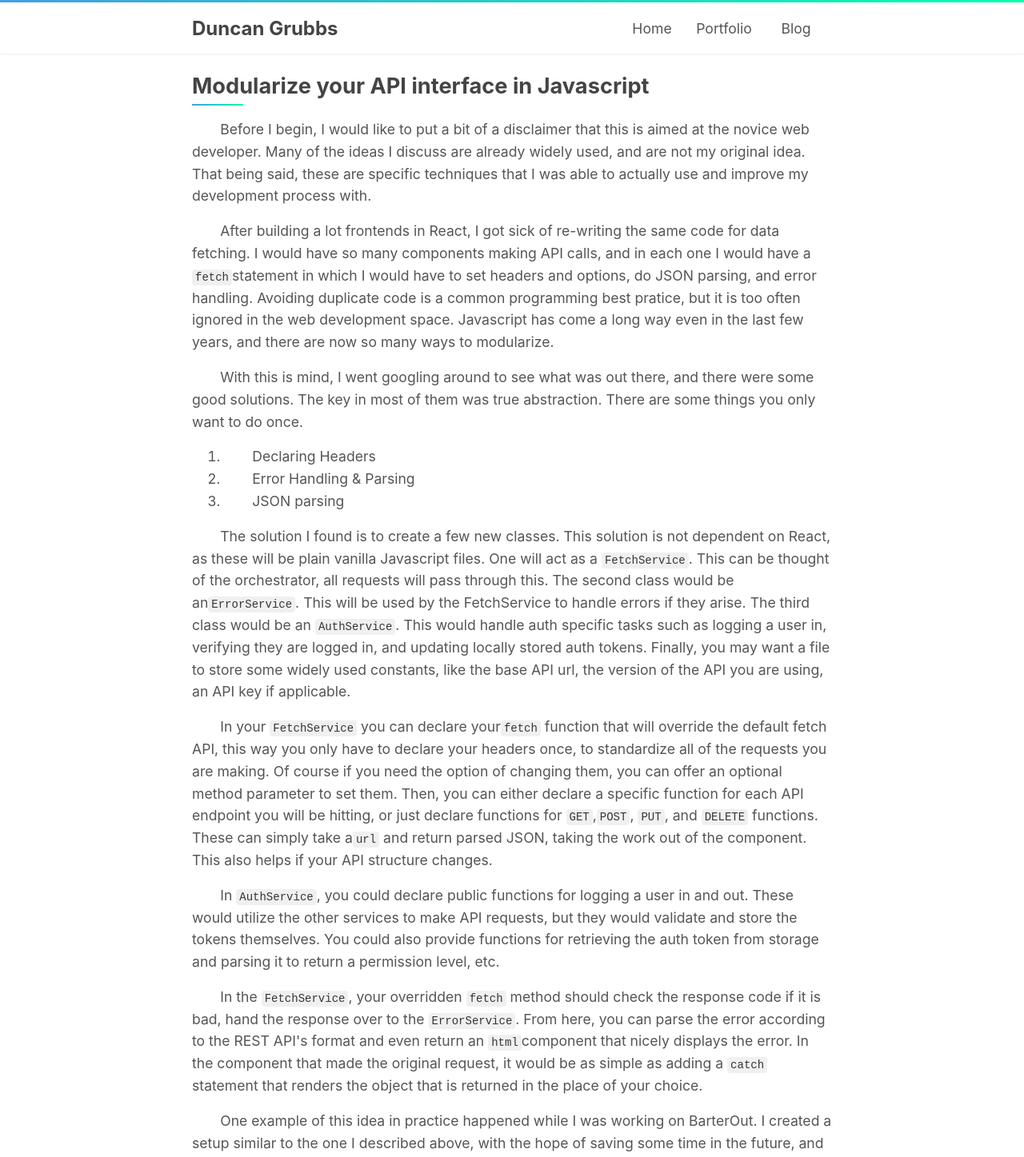
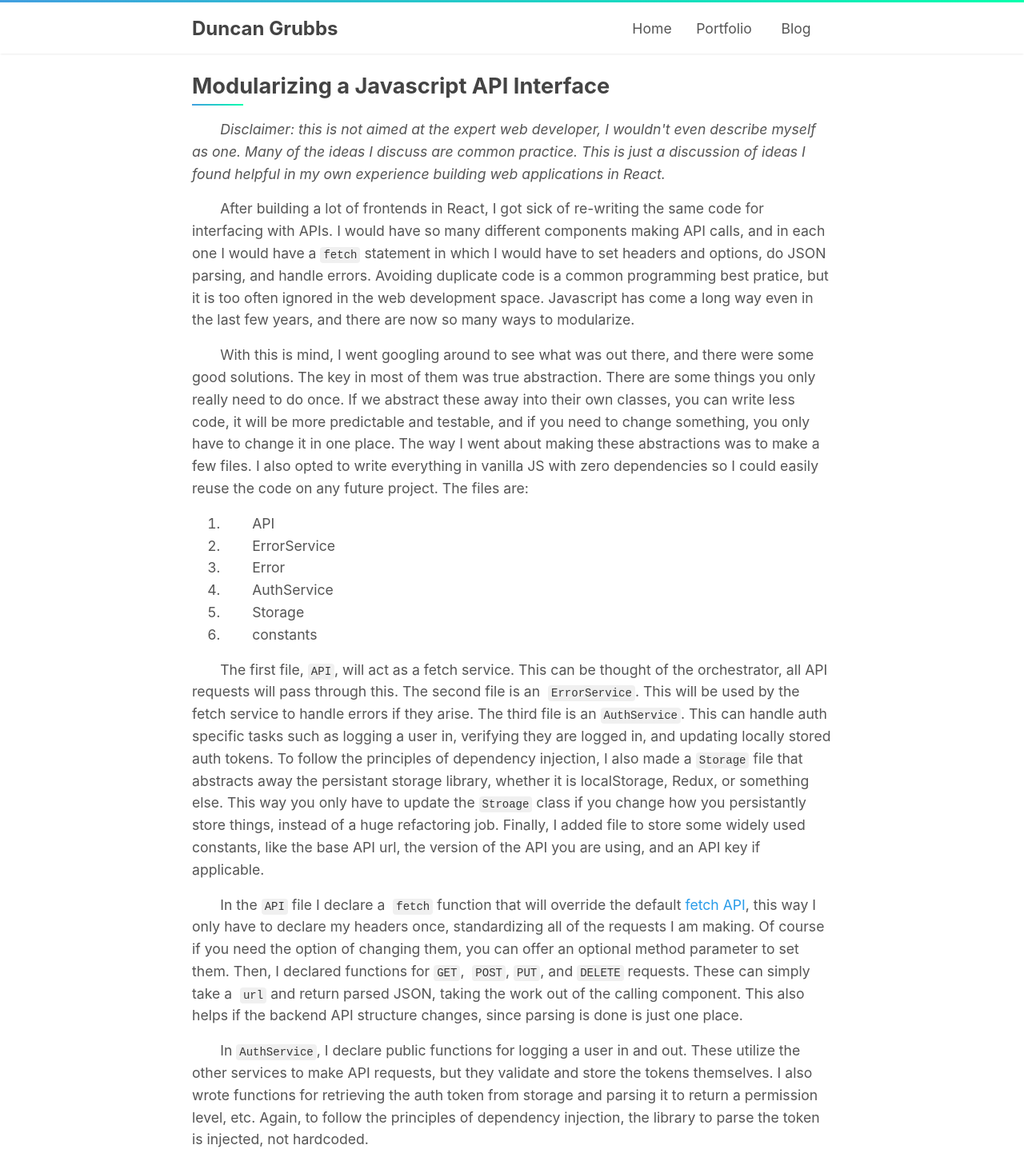
Before and after one commit to duncangrubbs/portfolio, a React (Create React App) app: page /blog/oct012020 in a window 1280 px wide. Shown: the top 1447 px of the page at 80% size. Built offline with nearby package versions, Linux system fonts and the light colour scheme.

Commit message:
Blog post edits.

```diff
--- a/src/routes/blog/OCT012020.jsx
+++ b/src/routes/blog/OCT012020.jsx
@@ -16,74 +16,96 @@ const OCT012020 = () => (
     <ScrollTracker />
     <NavBar page="blog" />
     <div className="portfoliopage__content--article">
-      <h1>Modularize your API interface in Javascript</h1>
+      <h1>Modularizing a Javascript API Interface</h1>
       <p className="writing__para">
-        Before I begin, I would like to put a bit of a disclaimer that this is aimed at the
-        novice web developer. Many of the ideas I discuss are already widely used, and are
-        not my original idea. That being said, these are specific techniques that I was able
-        to actually use and improve my development process with.
+        <em>Disclaimer: this is not aimed at the
+        expert web developer, I wouldn't even describe myself as one.
+        Many of the ideas I discuss are common practice.
+        This is just a discussion of ideas I found helpful in my own experience
+        building web applications in React.</em>
       </p>
       <p className="writing__para">
-        After building a lot frontends in React, I got sick of re-writing the same code for data fetching.
-        I would have so many components making API calls, and in each one I would have a <code>fetch</code>
-        statement in which I would have to set headers and options, do JSON parsing, and error handling.
+        After building a lot of frontends in React, I got sick of re-writing the same code for interfacing with
+        APIs.
+        I would have so many different components making API calls, and in each one I would have a <code>fetch</code>
+        &nbsp;statement in which I would have to set headers and options, do JSON parsing, and handle errors.
         Avoiding duplicate code is a common programming best pratice, but it is too often ignored in the
         web development space. Javascript has come a long way even in the last few years, and there are now
         so many ways to modularize.
       </p>
       <p className="writing__para">
         With this is mind, I went googling around to see what was out there, and there were some good solutions.
-        The key in most of them was true abstraction. There are some things you only want to do once.
+        The key in most of them was true abstraction. There are some things you only really need to do once. If
+        we abstract these away into their own classes, you can write less code, it will be more predictable and
+        testable, and if you need to change something, you only have to change it in one place. The way I went
+        about making these abstractions was to make a few files. I also opted to write everything in vanilla JS
+        with zero dependencies so I could easily reuse the code on any future project. The files are:
       </p>
       <ol className="writing__para">
-        <li>Declaring Headers</li>
-        <li>Error Handling &amp; Parsing</li>
-        <li>JSON parsing</li>
+        <li>API</li>
+        <li>ErrorService</li>
+        <li>Error</li>
+        <li>AuthService</li>
+        <li>Storage</li>
+        <li>constants</li>
       </ol>
       <p className="writing__para">
-        The solution I found is to create a few new classes. This solution is not dependent on React, as
-        these will be plain vanilla Javascript files. One will act as a <code>FetchService</code>. This
-        can be thought of the orchestrator, all requests will pass through this. The second class would be an
-        <code>ErrorService</code>. This will be used by the FetchService to handle errors if they arise.
-        The third class would be an <code>AuthService</code>. This would handle auth specific tasks such
+        The first file, <code>API</code>, will act as a fetch service. This
+        can be thought of the orchestrator, all API requests will pass through this. The second file is an
+        &nbsp;<code>ErrorService</code>. This will be used by the fetch service to handle errors if they arise.
+        The third file is an <code>AuthService</code>. This can handle auth specific tasks such
         as logging a user in, verifying they are logged in, and updating locally stored auth tokens.
-        Finally, you may want a file to store some widely used constants, like the base API url, the
-        version of the API you are using, an API key if applicable.
+        To follow the principles of dependency injection, I also made a <code>Storage</code> file that abstracts
+        away the persistant storage library, whether it is localStorage, Redux, or something else. This way you
+        only have to update the <code>Stroage</code> class if you change how you persistantly store things, instead of a huge
+        refactoring job.
+        Finally, I added file to store some widely used constants, like the base API url, the
+        version of the API you are using, and an API key if applicable.
       </p>
 
       <p className="writing__para">
-        In your <code>FetchService</code> you can declare your
-        <code>fetch</code> function that will override the default fetch API, this way you only have to declare your
-        headers once, to standardize all of the requests you are making. Of course if you need the option of changing them,
-        you can offer an optional method parameter to set them. Then, you can either declare a specific
-        function for each API endpoint you will be hitting, or just declare functions for <code>GET</code>,
-        <code>POST</code>, <code>PUT</code>, and <code>DELETE</code> functions. These can simply take a
-        <code>url</code> and return parsed JSON, taking the work out of the component. This also helps
-        if your API structure changes.
+        In the <code>API</code> file I declare a
+        &nbsp;<code>fetch</code> function that will override the default <a href="https://developer.mozilla.org/en-US/docs/Web/API/Fetch_API">fetch API</a>,
+        this way I only have to declare my
+        headers once, standardizing all of the requests I am making. Of course if you need the option of changing them,
+        you can offer an optional method parameter to set them. Then, I declared functions for <code>GET</code>,
+        &nbsp;<code>POST</code>, <code>PUT</code>, and <code>DELETE</code> requests. These can simply take a
+        &nbsp;<code>url</code> and return parsed JSON, taking the work out of the calling component. This also helps
+        if the backend API structure changes, since parsing is done is just one place.
       </p>
       <p className="writing__para">
-        In <code>AuthService</code>, you could declare public functions for logging a user in and out. These would
-        utilize the other services to make API requests, but they would validate and store the tokens themselves.
-        You could also provide functions for retrieving the auth token from storage and parsing it to return a
-        permission level, etc.
+        In <code>AuthService</code>, I declare public functions for logging a user in and out. These
+        utilize the other services to make API requests, but they validate and store the tokens themselves.
+        I also wrote functions for retrieving the auth token from storage and parsing it to return a
+        permission level, etc. Again, to follow the principles of dependency injection, the library to
+        parse the token is injected, not hardcoded.
       </p>
       <p className="writing__para">
-        In the <code>FetchService</code>, your overridden <code>fetch</code> method
-        should check the response code if it is bad, hand the response over to the <code>ErrorService</code>.
-        From here, you can parse the error according to the REST API's format and even return an <code>html</code>
-        component that nicely displays the error. In the component that made the original request, it would be
-        as simple as adding a <code>catch</code> statement that renders the object that is returned in the
-        place of your choice.
+        In the <code>API</code> class, my overridden <code>fetch</code> method
+        checks the response code and if it is bad, hands the response over to the <code>ErrorService</code>.
+        From here, I parse the error according to the REST API's format and even return an <code>html</code>
+        element that nicely displays the error. In the component that made the original request, it would be
+        as simple as adding a <code>catch</code> statement that renders the error element object that is returned in the
+        place of your choice. Again, taking work out of the components.
       </p>
       <p className="writing__para">
-        One example of this idea in practice happened while I was working on BarterOut. I created a setup
-        similar to the one I described above, with the hope of saving some time in the future, and it paid off.
-        In the <code>GET</code>, etc. methods I created an optional parameter to send the <code>Authorization</code>
-        header. There were some requests we made before users were logged in, and other made while they were logged
-        in, and I wanted a way for the components to make the choice. Of course some endpoints required the header
-        always, but for some it was optional. At some point, we changed the format of the <code>Authorization</code>
-        header our API accepted from <code>Token user_token</code> to <code>Bearer user_token</code>. Because we
-        were using a <code>FetchService</code>, this was a one line fix on the frontend.
+        One small example of the usefulness of this idea in practice happened while I was working on <a href="https://www.barterout.com">BarterOut</a>.
+        I created a setup similar to the one I described above, with the hope of saving some time in the future, and it paid off.
+        At some point, we changed the format of the <code>Authorization</code>&nbsp;
+        header our backend API accepted from <code>Token user_token</code> to <code>Bearer user_token</code>. Because we
+        were using a fetch service, this was a one line fix on the frontend. We could just change where the headers we set in
+        our <code>API</code> file and we were done.
+      </p>
+      <p className="writing__para">
+        To conclude, this is a very basic setup, and in real large-scale production settings there would be many more services
+        similar to the ones I described above. You can really take the idea of an API interface as far as you want.
+        That being said, for small projects, you don't need a crazy complex architecture, and something this simple
+        can suffice.
+        Because these classes were so useful to me, I made a boilerplate called ozzy, and you can find it on
+        Github <a href="https://github.com/duncangrubbs/ozzy">here</a>. Since it is a boilerplate and not a library,
+        it is meant to be completely configurable.
+        You can find more details on what each file does, function documentation, tests, and the source code in Github.
+        Plus it&apos;s just a few hundred lines of code!
       </p>
     </div>
   </div>
```
Also changed, not shown: 1 other file (tests, documents, lock files or other folders).
